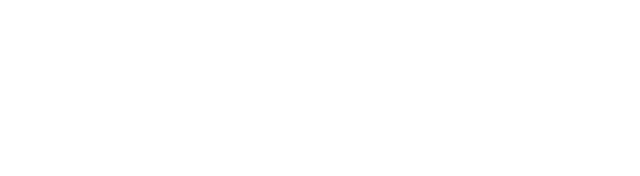
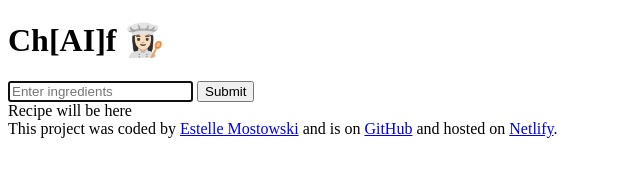
Before and after one commit to mstwsk/ai-generator, a plain HTML site: page index.html in a window 1280 px wide. Shown: the whole page, without its empty margins (0-640 px from the left). Drawn offline with Linux system fonts and the light colour scheme.

Commit message:
Added html for AI Recipe generator

```diff
--- a/index.html
+++ b/index.html
@@ -3,7 +3,34 @@
   <head>
     <meta charset="UTF-8" />
     <meta name="viewport" content="width=device-width, initial-scale=1.0" />
-    <title>Document</title>
+    <title>Ai Recipe Generator</title>
   </head>
-  <body></body>
+  <body>
+    <header>
+      <h1>Ch[AI]f 👩🏻‍🍳</h1>
+    </header>
+
+    <main>
+      <form>
+        <input
+          type="text"
+          placeholder="Enter ingredients"
+          autofocus
+          required
+          autocomplete="off"
+        />
+        <input type="submit" />
+        <div>Recipe will be here</div>
+      </form>
+    </main>
+    <footer>
+      This project was coded by
+      <a href="https://www.shecodes.io/graduates/106302-estelle-mostowski"
+        >Estelle Mostowski</a
+      >
+      and is on <a href="https://github.com/mstwsk/ai-generator">GitHub</a> and
+      hosted on
+      <a href="https://main--mstwsk-ai-generator.netlify.app/">Netlify</a>.
+    </footer>
+  </body>
 </html>
```
